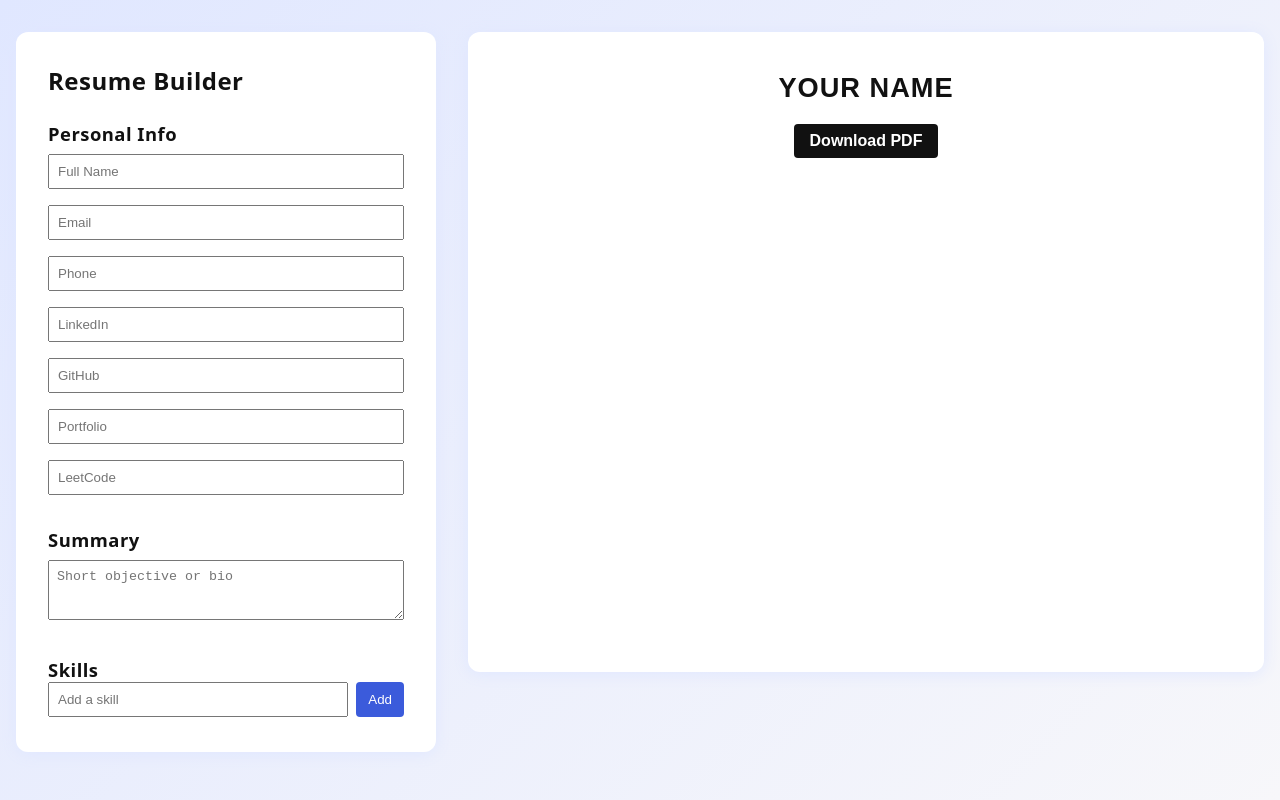
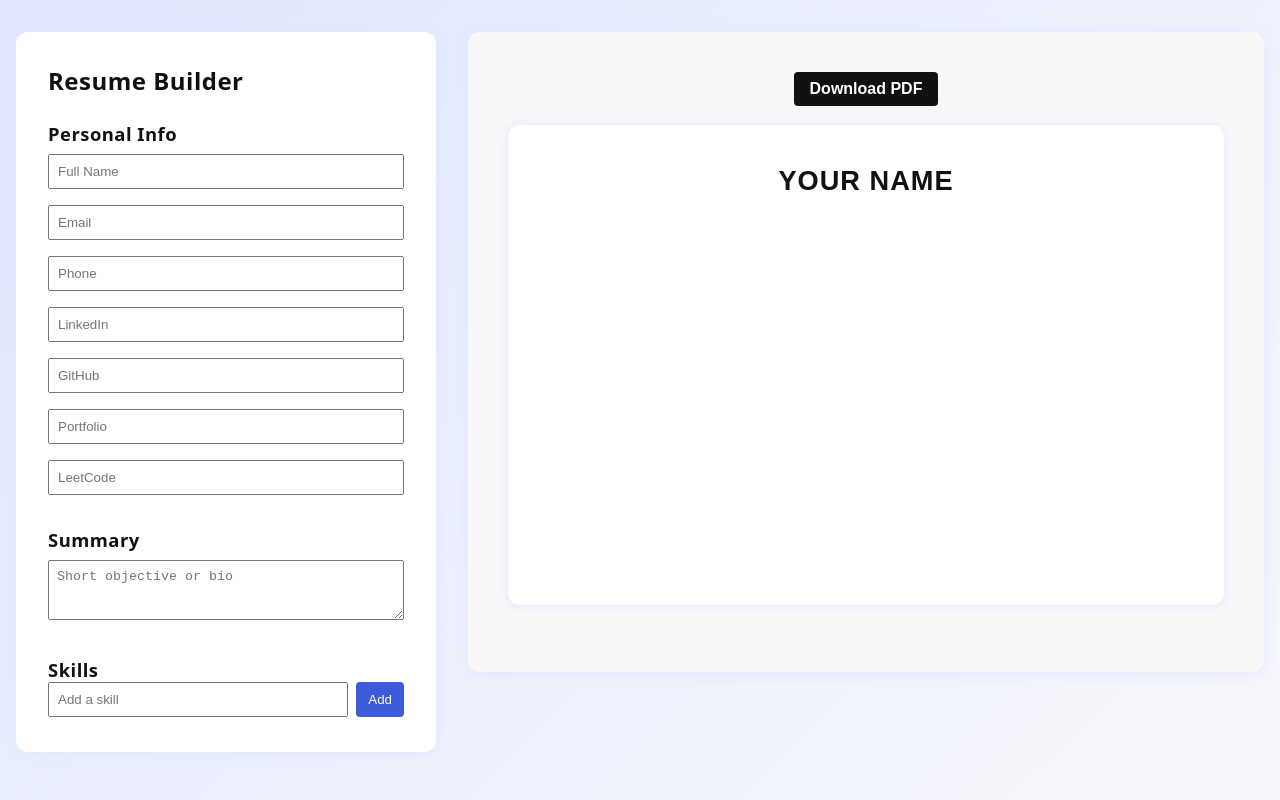
Before and after one commit to tharun2107/resume-builder, a React (Vite) app in the folder frontend/: page / in a window 1280 px wide. Built offline with nearby package versions, Linux system fonts and the light colour scheme.

Commit message:
fixed pdf downloadable format

```diff
--- a/frontend/src/App.jsx
+++ b/frontend/src/App.jsx
@@ -274,7 +274,10 @@ function App() {
         </fieldset>
       </div>
       {/* Right: ATS Resume Preview */}
-      <div ref={previewRef} style={{ flex: 1, background: '#fff', borderRadius: '12px', boxShadow: '0 2px 16px #e0e7ff', padding: '2.5rem 2.5rem 2rem 2.5rem', margin: '2rem 1rem', minHeight: '80vh', overflowY: 'auto', maxHeight: '90vh', fontFamily: 'Arial, Helvetica, sans-serif', color: '#111' }}>
+      <div style={{ flex: 1, display: 'flex', flexDirection: 'column', alignItems: 'center', background: '#f7f7fa', borderRadius: '12px', boxShadow: '0 2px 16px #e0e7ff', padding: '2.5rem 2.5rem 2rem 2.5rem', margin: '2rem 1rem', minHeight: '80vh', overflowY: 'auto', maxHeight: '90vh' }}>
+        {/* Download button OUTSIDE previewRef so it is not included in PDF */}
+        <button onClick={handleDownloadPDF} style={{ background: '#111', color: '#fff', border: 'none', borderRadius: 4, padding: '8px 16px', cursor: 'pointer', fontWeight: 600, fontSize: '1rem', marginBottom: '1.2em', alignSelf: 'center' }}>Download PDF</button>
+        <div ref={previewRef} style={{ background: '#fff', borderRadius: '12px', maxWidth: '800px', width: '100%', margin: '0 auto', padding: '2.5rem 2.5rem 2rem 2.5rem', boxShadow: '0 1px 8px #e0e7ff', color: '#111', fontFamily: 'Arial, Helvetica, sans-serif', minHeight: '60vh' }}>
           <div style={{ display: 'flex', flexDirection: 'column', alignItems: 'center', marginBottom: '1.2rem' }}>
             <h1 style={{ fontSize: '1.7rem', color: '#111', fontWeight: 800, letterSpacing: '1px', textTransform: 'uppercase', margin: 0 }}>{resume.personalInfo.name || 'Your Name'}</h1>
             <div style={{ display: 'flex', flexWrap: 'wrap', justifyContent: 'center', alignItems: 'center', fontSize: '1.05rem', margin: '0.5em 0 0.2em 0', gap: '0.5em', color: '#222' }}>
@@ -285,7 +288,6 @@ function App() {
               {resume.personalInfo.portfolio && <span>| <a href={resume.personalInfo.portfolio} style={contactLink}>Portfolio</a></span>}
               {resume.personalInfo.leetcode && <span>| <a href={resume.personalInfo.leetcode} style={contactLink}>LeetCode</a></span>}
             </div>
-          <button onClick={handleDownloadPDF} style={{ background: '#111', color: '#fff', border: 'none', borderRadius: 4, padding: '8px 16px', cursor: 'pointer', fontWeight: 600, fontSize: '1rem', marginTop: '0.5em' }}>Download PDF</button>
           </div>
           {resume.summary && <div style={{ margin: '0.7em 0 1.2em 0', color: '#222', fontSize: '1.05rem' }}>{resume.summary}</div>}
           {/* Education */}
@@ -358,6 +360,7 @@ function App() {
           ))}
         </div>
       </div>
+    </div>
   );
 }
 
```
Lines whose indentation alone changed are shown as unchanged.
